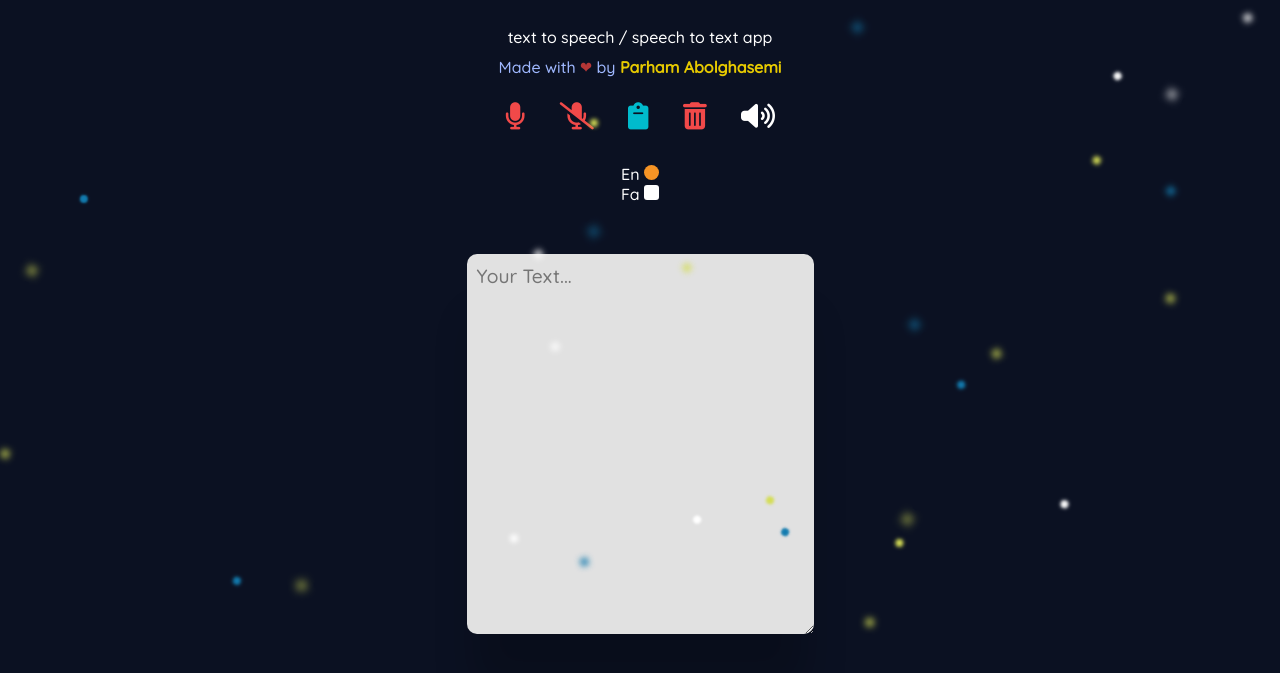
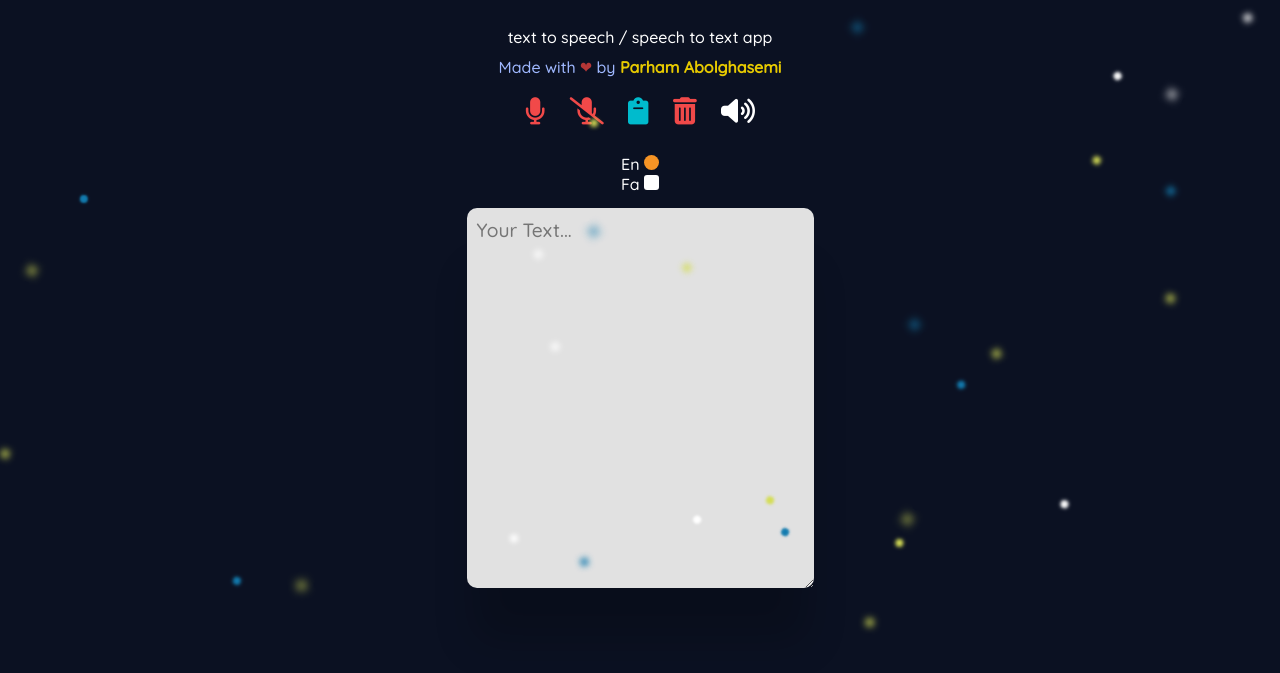
Before and after one commit to parham-ab/Voicy, a plain HTML site: page index.html in a window 1280 px wide. Shown: the part 73-746 px from the top of the page. Drawn offline with Linux system fonts and the light colour scheme.

Commit message:
bugs fixed

```diff
--- a/app.css
+++ b/app.css
@@ -67,7 +67,6 @@ body {
   color: #f14949;
   border-radius: 100%;
   padding: 10px;
-  margin: 5px;
   cursor: pointer;
 }
 #copy {
@@ -83,7 +82,7 @@ body {
 }
 /* input */
 #textArea {
-  margin: 50px 0 150px 0;
+  margin: 14px 0 150px 0;
   border: none;
   background-color: #e1e1e1;
   font-size: 1.2rem;
--- a/app.js
+++ b/app.js
@@ -7,7 +7,6 @@ const speak = document.querySelector("#speak");
 const lang = document.querySelectorAll(".lang");
 const title = document.querySelector(".title");
 let data = [];
-
 // speech-to-text
 const recognition = new webkitSpeechRecognition();
 recognition.continuous = false;
@@ -66,7 +65,6 @@ textArea.addEventListener("input", function (e) {
     data = [];
   }
 });
-
 // info about the app
 title.addEventListener("click", function () {
   let speech = new SpeechSynthesisUtterance();
```
